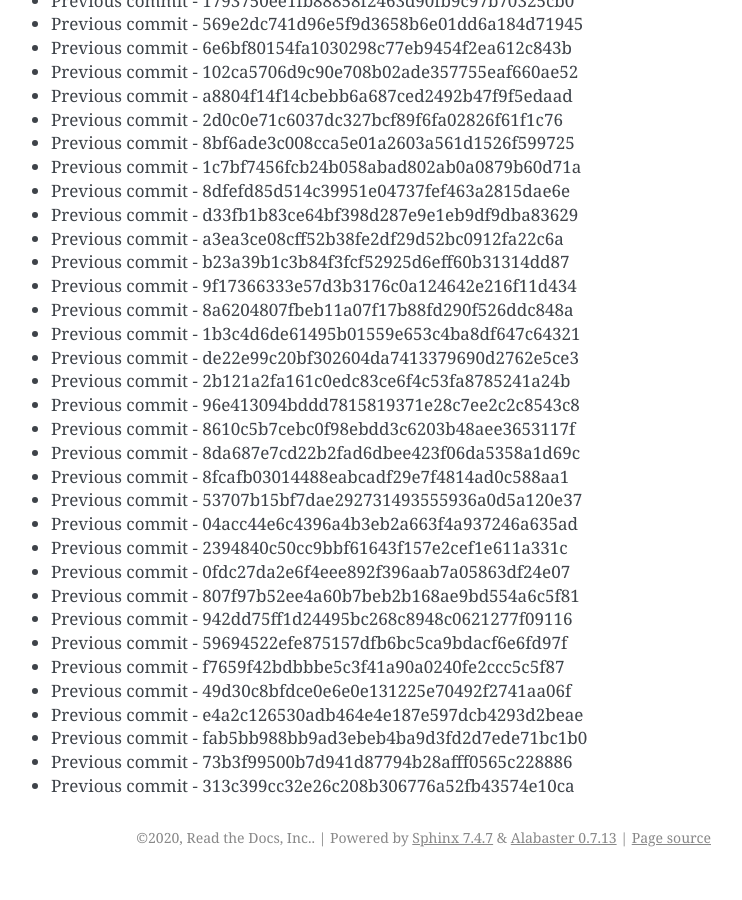
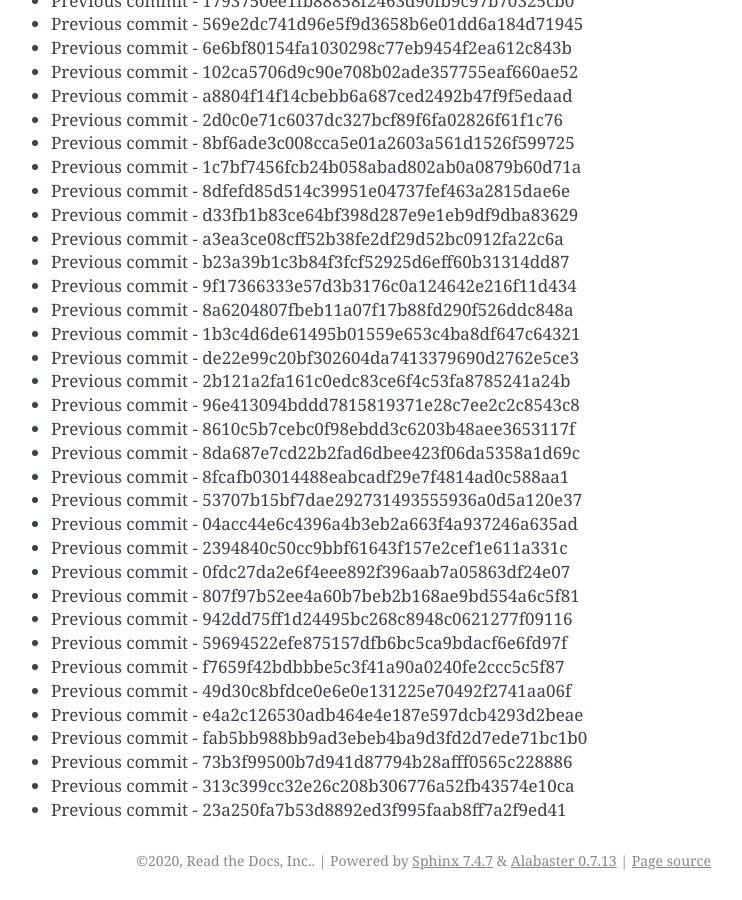
Before and after one commit to readthedocs/rtd-git-stresstest, a Sphinx documentation site: the page built from docs/updates.rst, in a window 1280 px wide and 900 px high, scrolled down 16932 px. Shown: the whole window, without its empty margins (399-1141 px from the left). Built offline with Sphinx 7.4.7, drawn with Linux system fonts in a browser that asks for light colours; before the commit the page ends 17809 px from its top, so only the background shows below that.

Commit message:
Generating commit from previous: 23a250fa7b53d8892ed3f995faab8ff7a2f9ed41

```diff
--- a/docs/updates.rst
+++ b/docs/updates.rst
@@ -743,3 +743,4 @@ It can be tested for any performance characteristics.
 * Previous commit - fab5bb988bb9ad3ebeb4ba9d3fd2d7ede71bc1b0
 * Previous commit - 73b3f99500b7d941d87794b28afff0565c228886
 * Previous commit - 313c399cc32e26c208b306776a52fb43574e10ca
+* Previous commit - 23a250fa7b53d8892ed3f995faab8ff7a2f9ed41
```
